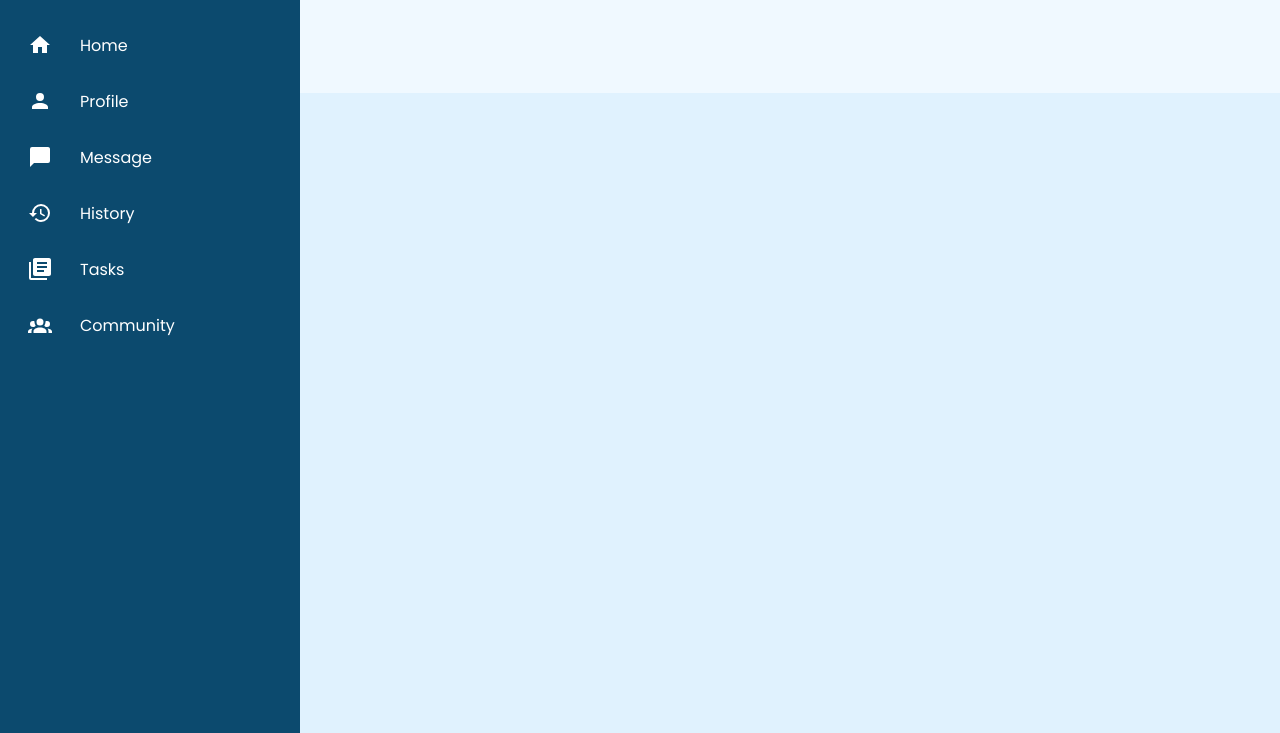
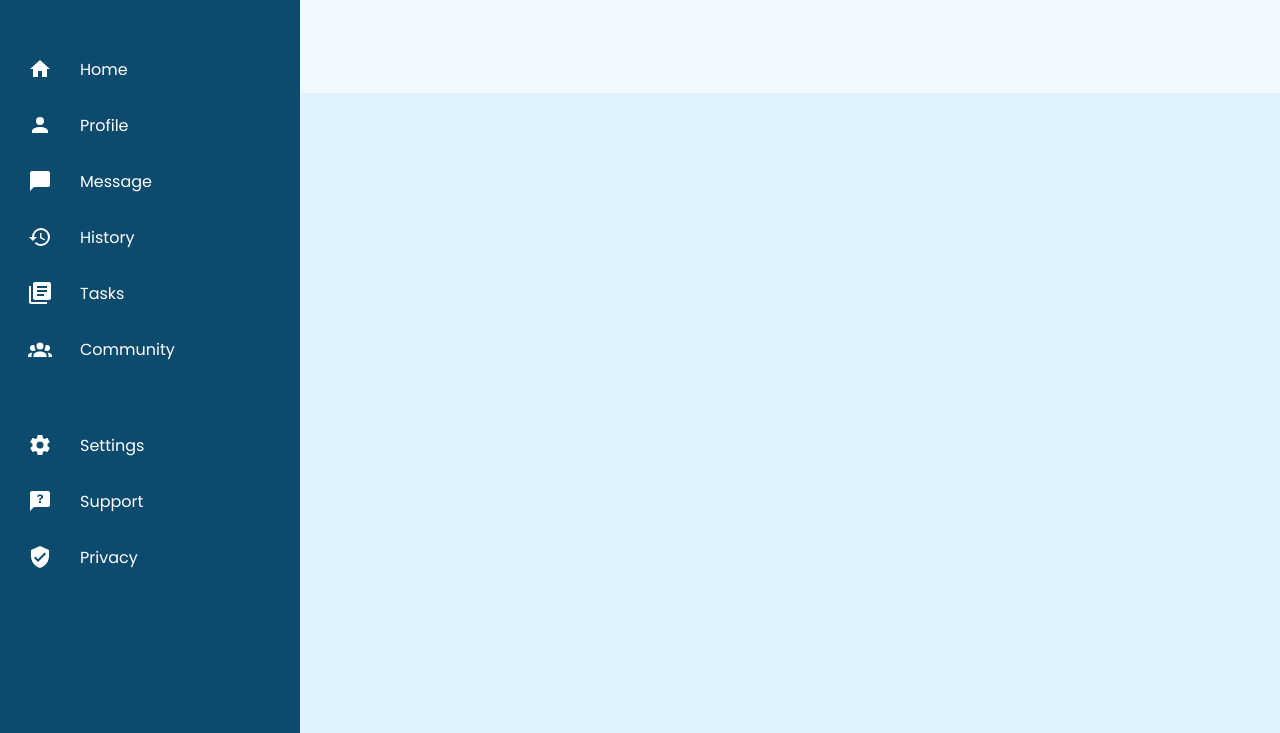
Before and after one commit to meioseii/admin-dashboard, a plain HTML site: page index.html in a window 1280 px wide. Shown: the part 67-800 px from the top of the page. Drawn offline with Linux system fonts and the light colour scheme.

Commit message:
sidebar settings-nav content added and styled.

```diff
--- a/index.html
+++ b/index.html
@@ -58,8 +58,27 @@
                 </a>
             </div>
 
-            <div class="setting-nav">
+            <div class="settings-nav">
+                <a href="#">
+                    <span>
+                        <svg xmlns="http://www.w3.org/2000/svg" viewBox="0 0 24 24" fill="#ffffff" height="24px"><title>cog</title><path d="M12,15.5A3.5,3.5 0 0,1 8.5,12A3.5,3.5 0 0,1 12,8.5A3.5,3.5 0 0,1 15.5,12A3.5,3.5 0 0,1 12,15.5M19.43,12.97C19.47,12.65 19.5,12.33 19.5,12C19.5,11.67 19.47,11.34 19.43,11L21.54,9.37C21.73,9.22 21.78,8.95 21.66,8.73L19.66,5.27C19.54,5.05 19.27,4.96 19.05,5.05L16.56,6.05C16.04,5.66 15.5,5.32 14.87,5.07L14.5,2.42C14.46,2.18 14.25,2 14,2H10C9.75,2 9.54,2.18 9.5,2.42L9.13,5.07C8.5,5.32 7.96,5.66 7.44,6.05L4.95,5.05C4.73,4.96 4.46,5.05 4.34,5.27L2.34,8.73C2.21,8.95 2.27,9.22 2.46,9.37L4.57,11C4.53,11.34 4.5,11.67 4.5,12C4.5,12.33 4.53,12.65 4.57,12.97L2.46,14.63C2.27,14.78 2.21,15.05 2.34,15.27L4.34,18.73C4.46,18.95 4.73,19.03 4.95,18.95L7.44,17.94C7.96,18.34 8.5,18.68 9.13,18.93L9.5,21.58C9.54,21.82 9.75,22 10,22H14C14.25,22 14.46,21.82 14.5,21.58L14.87,18.93C15.5,18.67 16.04,18.34 16.56,17.94L19.05,18.95C19.27,19.03 19.54,18.95 19.66,18.73L21.66,15.27C21.78,15.05 21.73,14.78 21.54,14.63L19.43,12.97Z" /></svg>
+                    </span>
+                    <p>Settings</p>
+                </a>
 
+                <a href="#">
+                    <span>
+                        <svg xmlns="http://www.w3.org/2000/svg" viewBox="0 0 24 24" fill="#ffffff" height="24px"><title>message-question</title><path d="M20 2H4C2.9 2 2 2.9 2 4V22L6 18H20C21.1 18 22 17.1 22 16V4C22 2.9 21.1 2 20 2M13 14H11V12H13V14M14.8 9C14.5 9.4 14.1 9.6 13.7 9.8C13.4 10 13.3 10.1 13.2 10.3C13 10.5 13 10.7 13 11H11C11 10.5 11.1 10.2 11.3 9.9C11.5 9.7 11.9 9.4 12.4 9.1C12.7 9 12.9 8.8 13 8.6C13.1 8.4 13.2 8.1 13.2 7.9C13.2 7.6 13.1 7.4 12.9 7.2C12.7 7 12.4 6.9 12.1 6.9C11.8 6.9 11.6 7 11.4 7.1C11.2 7.2 11.1 7.4 11.1 7.7H9.1C9.2 7 9.5 6.4 10 6C10.5 5.6 11.2 5.5 12.1 5.5C13 5.5 13.8 5.7 14.3 6.1C14.8 6.5 15.1 7.1 15.1 7.8C15.2 8.2 15.1 8.6 14.8 9Z" /></svg>
+                    </span>
+                    <p>Support</p>
+                </a>
+
+                <a href="#">
+                    <span>
+                        <svg xmlns="http://www.w3.org/2000/svg" viewBox="0 0 24 24" fill="#ffffff" height="24px"><title>shield-check</title><path d="M10,17L6,13L7.41,11.59L10,14.17L16.59,7.58L18,9M12,1L3,5V11C3,16.55 6.84,21.74 12,23C17.16,21.74 21,16.55 21,11V5L12,1Z" /></svg>
+                    </span>
+                    <p>Privacy</p>
+                </a>
             </div>
         </div>
 
--- a/style.css
+++ b/style.css
@@ -27,7 +27,6 @@ body {
     display: flex;
     flex-direction: column;
     padding: 1rem;
-    gap: 1.5rem;
 }
 
 
@@ -40,20 +39,24 @@ body {
     text-transform: uppercase;
 }
 
-.sidebar .side-nav {
+.sidebar .side-nav,
+.sidebar .settings-nav {
     display: flex;
     flex-direction: column;
     gap: .5rem;
+    margin-top: 3rem;
 }
 
-.sidebar .side-nav a {
+.sidebar .side-nav a,
+.sidebar .settings-nav a {
     display: flex;
     align-items: center;
     gap: 1rem;
     text-decoration: none;
 }
 
-.sidebar .side-nav span {
+.sidebar .side-nav span,
+.sidebar .settings-nav span {
     height: 3em;
     width: 3em;
     display: flex;
```
